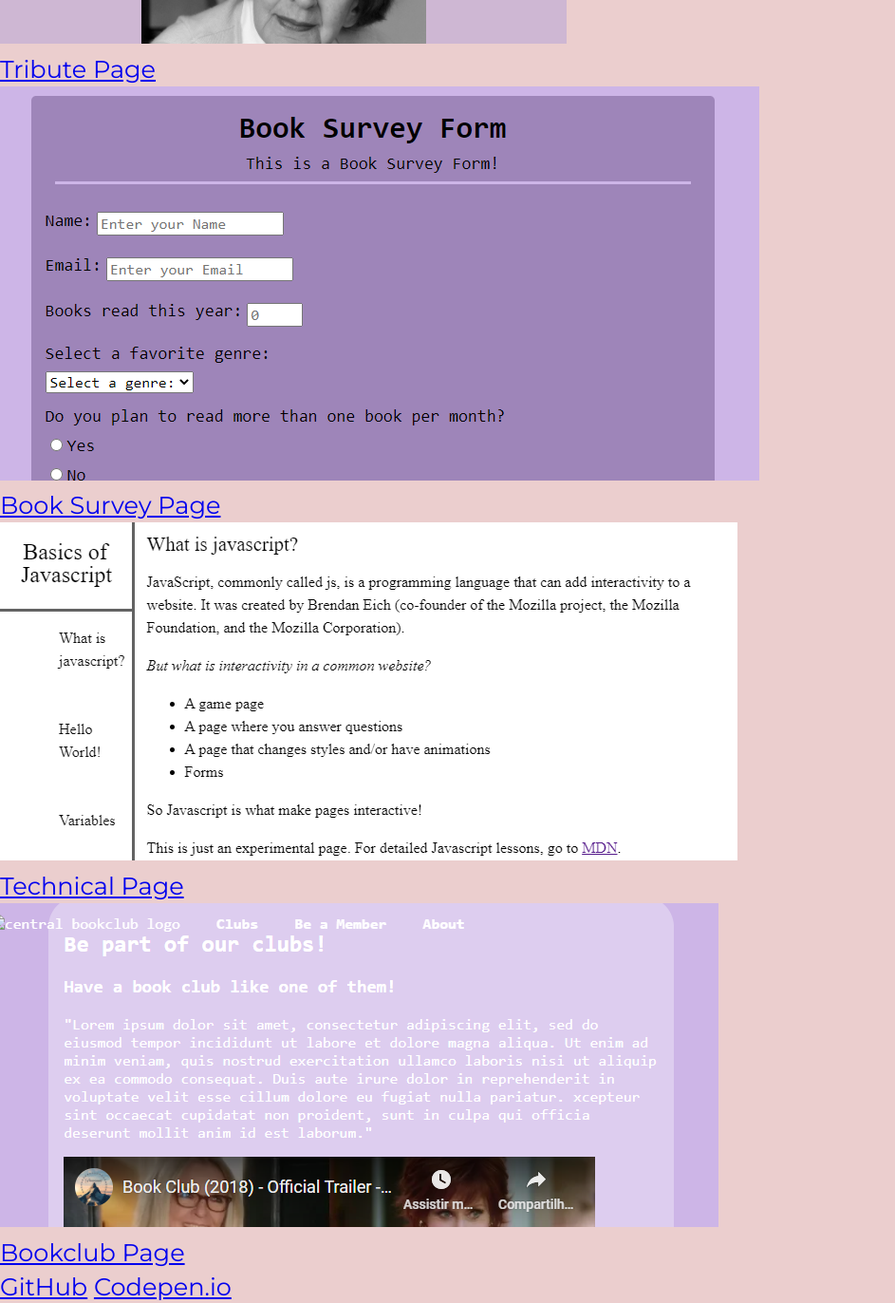
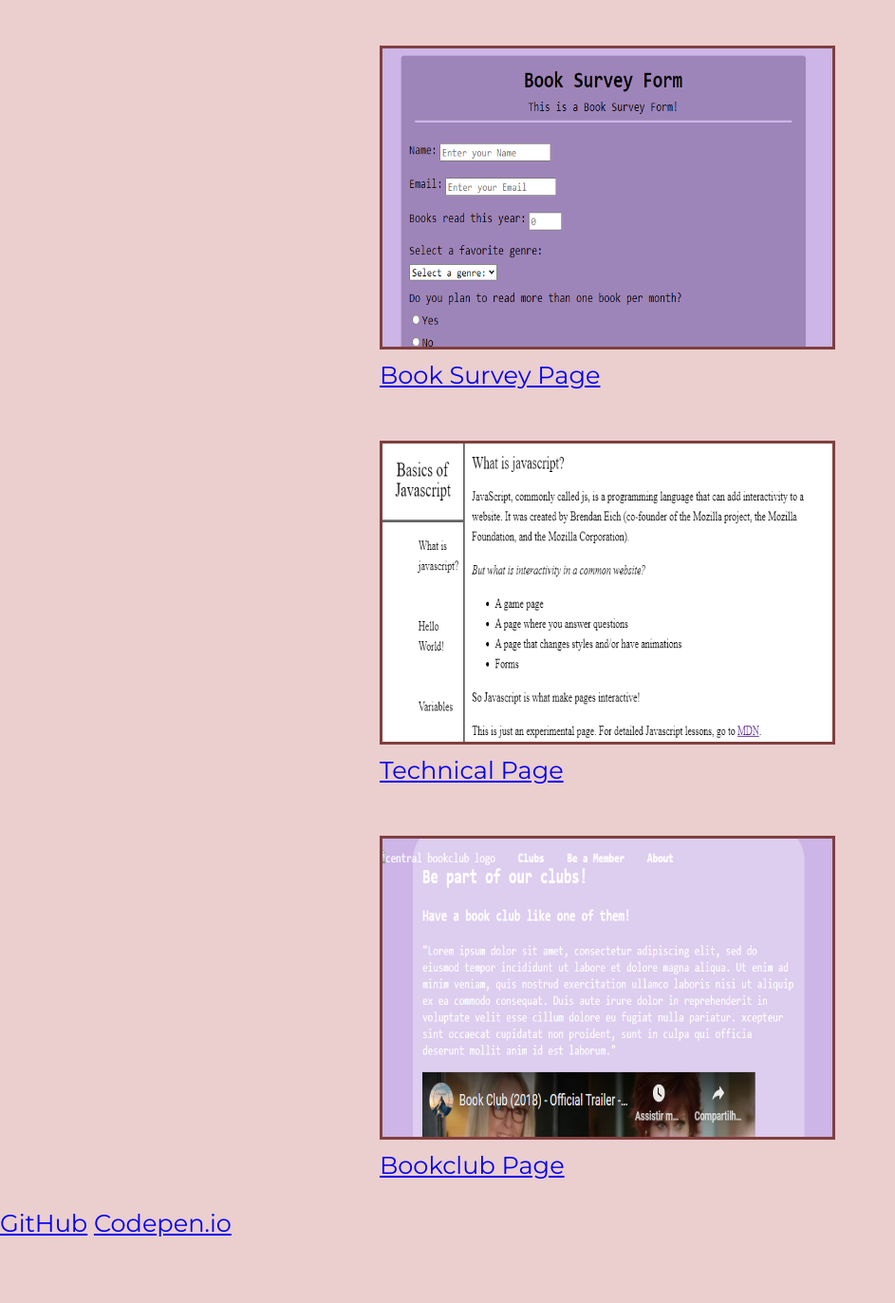
Before and after one commit to natalledm/100-days-of-code, a plain HTML site: page simple-projects/portfolio-page/index.html in a window 1280 px wide. Shown: the part 1193-2565 px from the top of the page at 95% size, without its empty margins (0-943 px from the left). After the commit the page ends 2499 px from the top, so only its background shows below. Drawn offline with Linux system fonts and the light colour scheme; a web font is replaced by a local one.

Commit message:
Organizing cards and ARIA on project page

```diff
--- a/simple-projects/portfolio-page/assets/styles.css
+++ b/simple-projects/portfolio-page/assets/styles.css
@@ -79,14 +79,20 @@ body {
 
 /* projects */
 
-.projects {
-  display: grid;
-  grid-template-columns: repeat(auto-fit, minmax(320px, 1fr));
-  grid-gap: 4rem;
-  width: 100%;
-  max-width: 1280px;
-  margin: 0 auto;
-  margin-bottom: 6rem;
+#projects {
+  display: flex;
+  flex-wrap: wrap;
+  margin: 0 10% 0 10%;
+  justify-content: center;
 }
 
+.project-card__image {
+  height: 12.5rem;
+  width: 18.75rem;
+  border: solid var(--main-dark-pink);
+}
+
+.project-card {
+  padding: 1rem;
+}
 /* footer */
--- a/simple-projects/portfolio-page/index.html
+++ b/simple-projects/portfolio-page/index.html
@@ -24,38 +24,38 @@
       <h3 class="welcome-subtitle"><em>a web developer</em></h3>
     </section>
     <section id="projects">
-      <span class="project-card">
+      <div class="project-card">
         <a href="https://codepen.io/natalledm/pen/qBqbGJX" target="_blank">
-          <figure aria-labelledby="figcaption-first-project">
-            <img src="./assets/tribute-page.png" alt="">
-            <figcaption class="project-tile" id="figcaption-first-project">Tribute Page</figcaption>
+          <figure aria-labelledby="figcaption__first-project">
+            <img src="./assets/tribute-page.png" alt="" class="project-card__image">
+            <figcaption class="project-card__caption" id="figcaption__first-project">Tribute Page</figcaption>
           </figure>
         </a>
-      </span>
-      <span class="project-card">
+      </div>
+      <div class="project-card">
         <a href="https://codepen.io/natalledm/pen/qBazdwr" target="_blank">
-          <figure>
-            <img src="./assets/book-survey.png" alt="">
-            <figcaption>Book Survey Page</figcaption>
+          <figure aria-labelledby="figcaption__second-project">
+            <img src="./assets/book-survey.png" alt="" class="project-card__image">
+            <figcaption class="project-card__caption" id="figcaption__second-project">Book Survey Page</figcaption>
           </figure>
         </a>
-      </span>
-      <span class="project-card">
+      </div>
+      <div class="project-card">
         <a href="https://codepen.io/natalledm/pen/LYRobmy" target="_blank">
-          <figure>
-            <img src="./assets/technical-page.png" alt="">
-            <figcaption>Technical Page</figcaption>
+          <figure aria-labelledby="figcaption__third-project">
+            <img src="./assets/technical-page.png" alt="" class="project-card__image">
+            <figcaption class="project-card__caption" id="figcaption__third-project">Technical Page</figcaption>
           </figure>
         </a>
-      </span>
-      <span class="project-card">
+      </div>
+      <div class="project-card">
         <a href="https://codepen.io/natalledm/pen/vYyLwbr" target="_blank">
-          <figure>
-            <img src="./assets/bookclub.png" alt="">
-            <figcaption>Bookclub Page</figcaption>
+          <figure aria-labelledby="figcaption__fourth-project">
+            <img src="./assets/bookclub.png" alt="" class="project-card__image">
+            <figcaption class="project-card__caption" id="figcaption__fourth-project">Bookclub Page</figcaption>
           </figure>
         </a>
-      </span>
+      </div>
     </section>
   </main>
   <footer>
```
